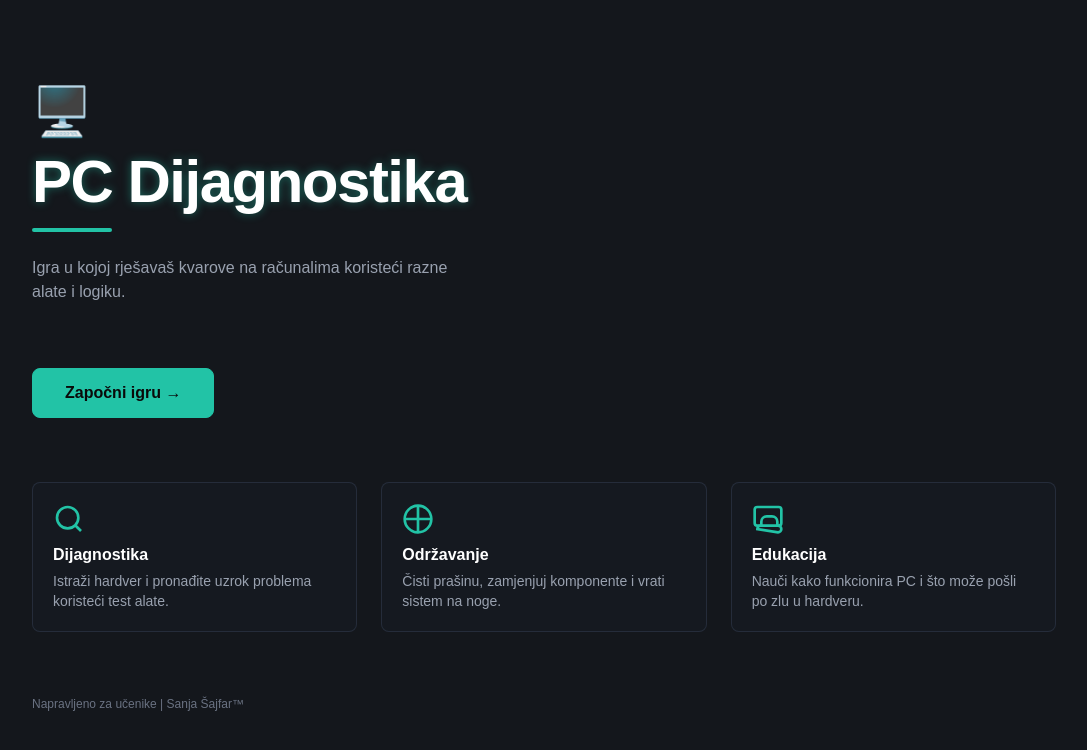
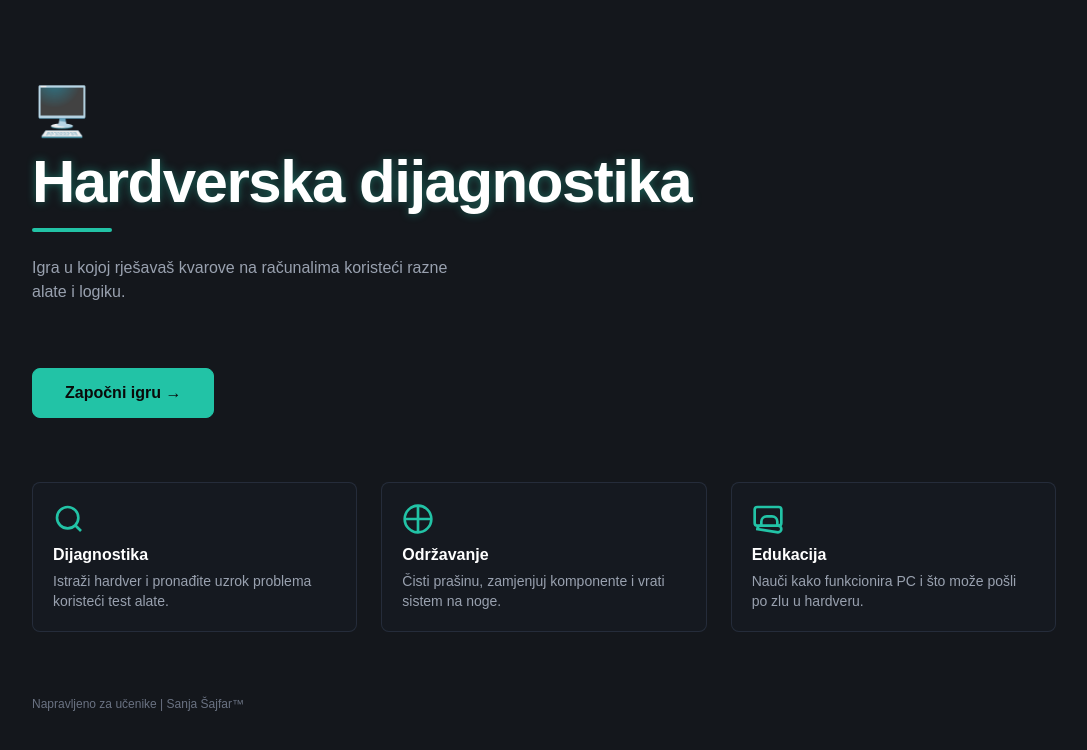
Before and after one commit to ssajfarskole/DijagnostikePCIgra, a React (Vite) app: page / in a window 1280 px wide. Shown: the top 750 px of the page, without its empty margins (96-1183 px from the left). Built offline with nearby package versions, Linux system fonts and the light colour scheme.

Commit message:
Changing game name

```diff
--- a/src/components/MainMenu.tsx
+++ b/src/components/MainMenu.tsx
@@ -13,7 +13,7 @@ export default function MainMenu({ onStart }: Props) {
           <div className="text-5xl mb-4">🖥️</div>
 
           <h1 className="text-5xl md:text-6xl font-extrabold tracking-tight animate-title-glow">
-            PC Dijagnostika
+            Hardverska dijagnostika
           </h1>
 
           <div className="w-20 h-1 mt-4 mb-6 rounded-full" style={{ backgroundColor: '#22c3a6' }} />
```
